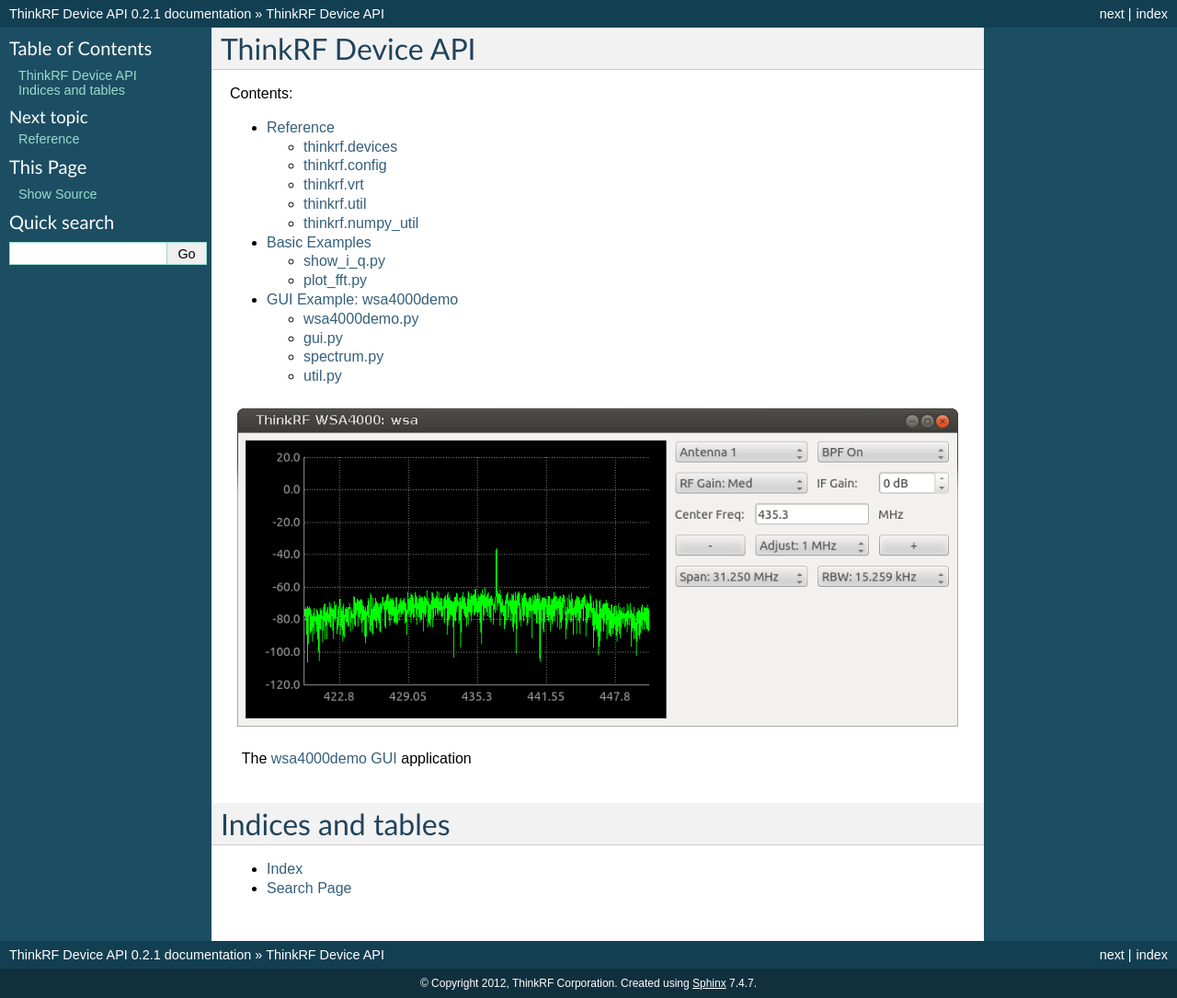
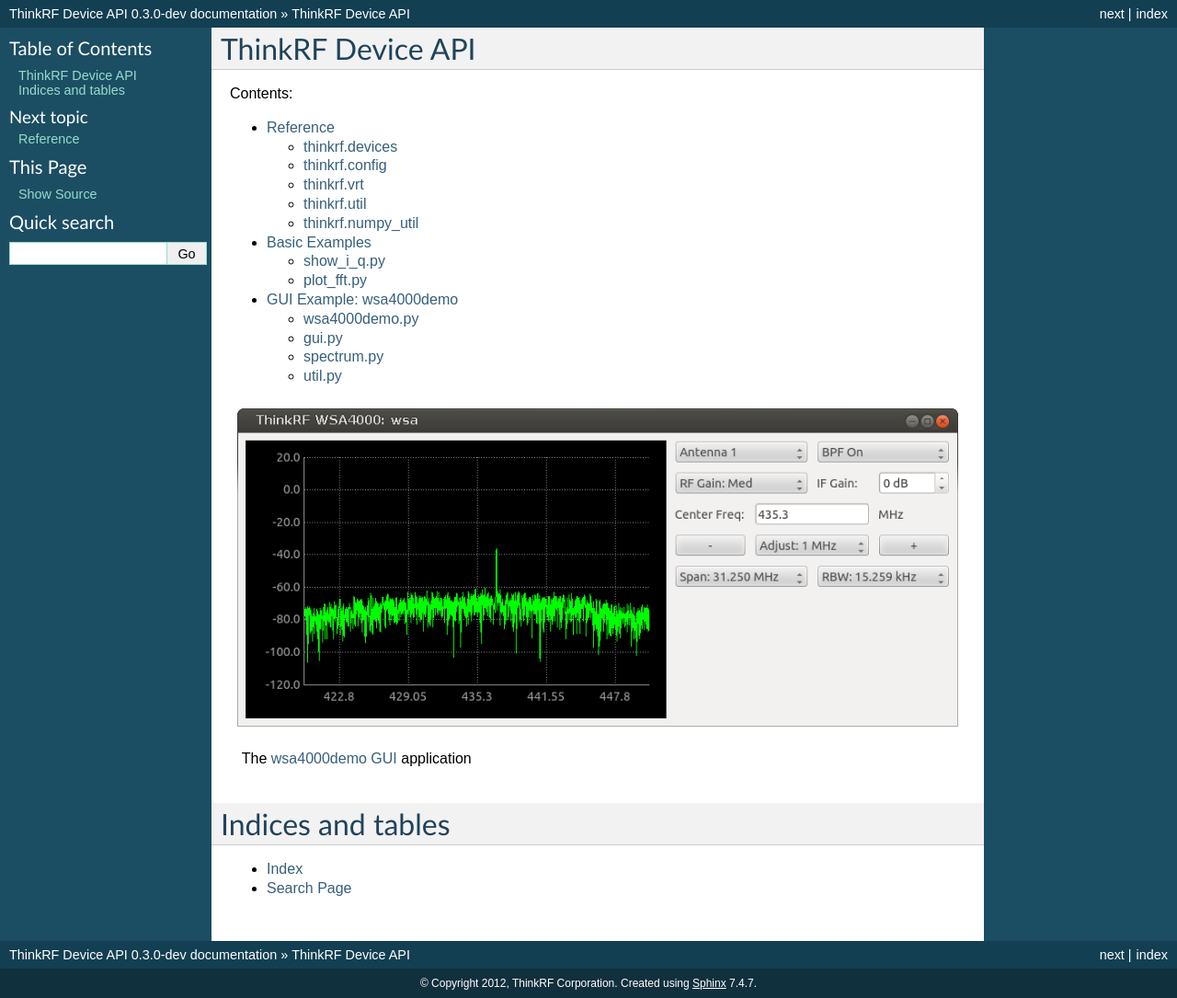
Before and after one commit to pyrf/pyrf, a Sphinx documentation site: the page built from docs/index.rst, in a window 1280 px wide. Shown: the whole page at 92% size. Built offline with Sphinx 7.4.7, drawn with Linux system fonts in a browser that asks for light colours.

Commit message:
start development on next release

```diff
--- a/docs/conf.py
+++ b/docs/conf.py
@@ -48,9 +48,9 @@
 # built documents.
 #
 # The short X.Y version.
-version = '0.2.1'
+version = '0.3.0'
 # The full version, including alpha/beta/rc tags.
-release = version + ''
+release = version + '-dev'
 
 # The language for content autogenerated by Sphinx. Refer to documentation
 # for a list of supported languages.
--- a/setup.py
+++ b/setup.py
@@ -9,7 +9,7 @@
 
 setup(
     name='thinkrf',
-    version='0.2.1',
+    version='0.3.0-dev',
     author='ThinkRF Corporation',
     author_email='support@thinkrf.com',
     packages=['thinkrf'],
```
